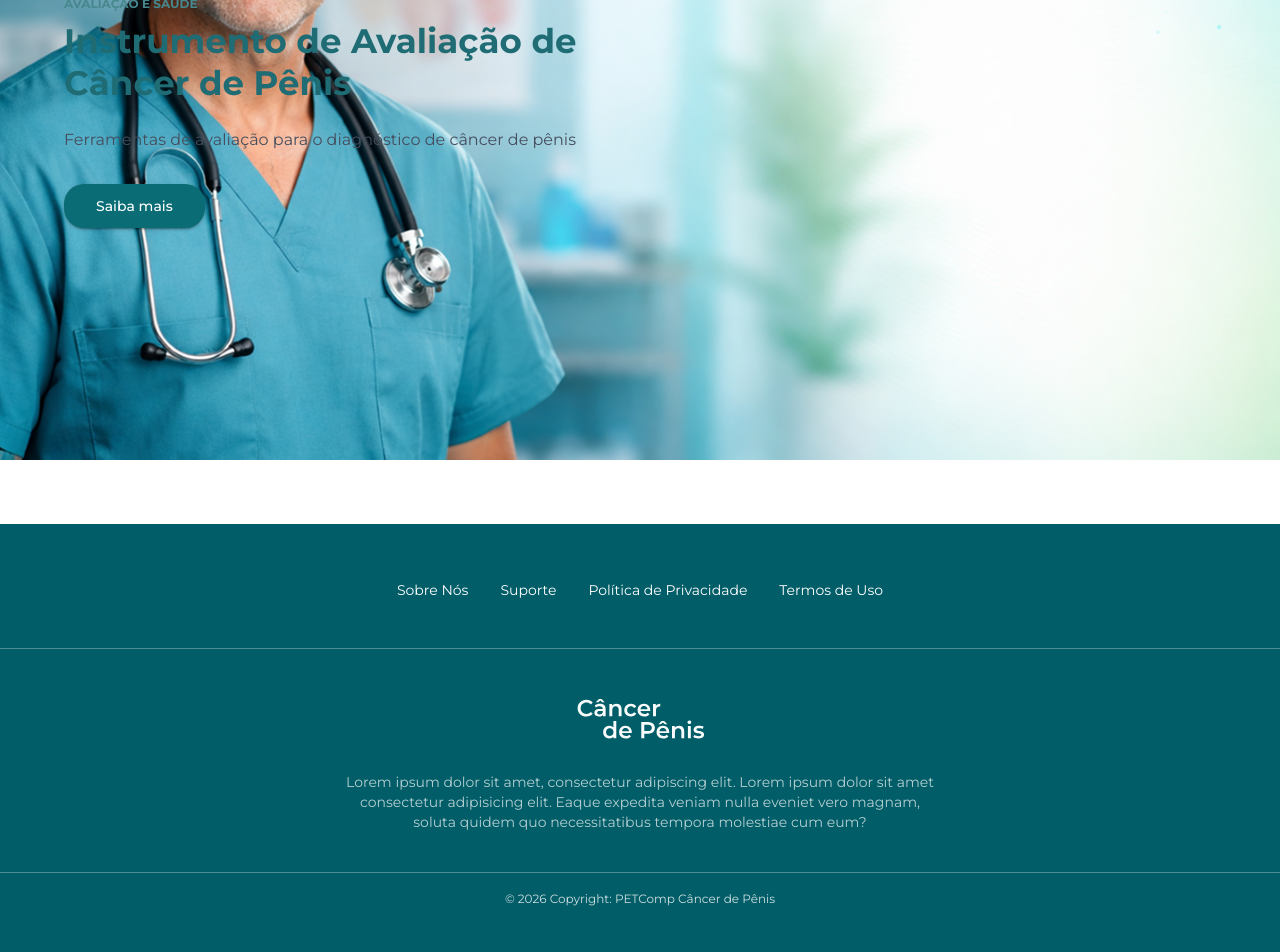
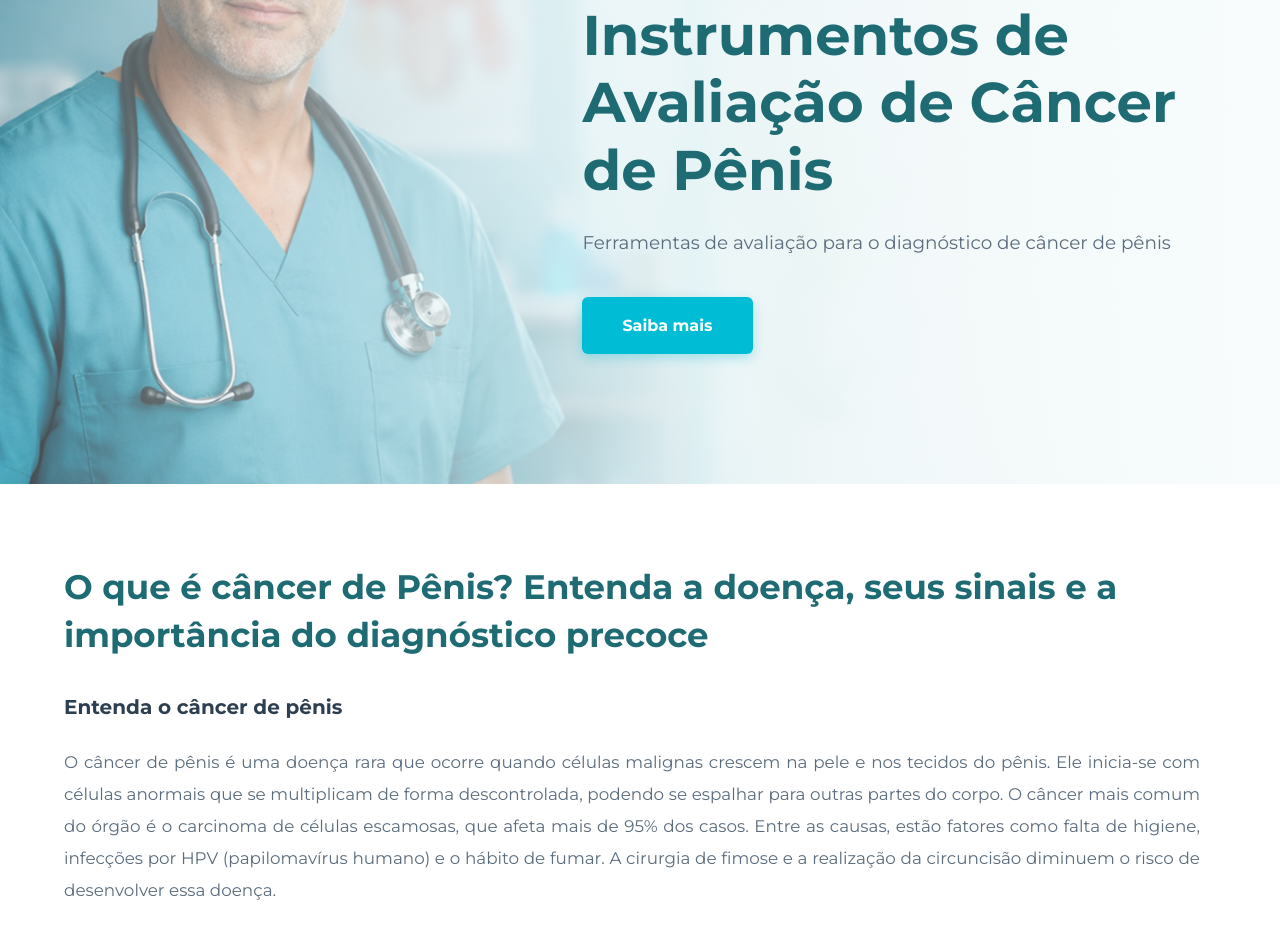
Before and after one commit to PET-Comp-UFMA/cancer-de-penis, a Next.js app: page / in a window 1280 px wide. Shown: the part 260-1212 px from the top of the page. Built offline with nearby package versions, Linux system fonts and the light colour scheme.

Commit message:
feat: finaliza página principal

```diff
--- a/src/pages/index.tsx
+++ b/src/pages/index.tsx
@@ -1,6 +1,5 @@
 import Head from "next/head";
 import { Box, Container, Typography, Button } from "@mui/material";
-import Grid from "@mui/material/Grid";
 import Header from "@/components/Header/page";
 import Footer from "@/components/Footer/page";
 
@@ -13,55 +12,98 @@ export default function Home() {
         <meta name="viewport" content="width=device-width, initial-scale=1" />
         <link rel="icon" href="/favicon.ico" />
       </Head>
-
       <Header />
 
-      {/* Conteúdo Principal */}
+      {/* Hero Section */}
       <Box
         component="section"
         sx={{
-          minHeight: "90vh",
+          minHeight: "85vh",
           display: "flex",
           alignItems: "center",
           backgroundImage: 'url("/medico.png")',
           backgroundSize: "cover",
-          backgroundPosition: "center",
+          backgroundPosition: "left center",
           backgroundRepeat: "no-repeat",
-          pt: 14,
-          pb: { xs: 6, md: 12 },
+          position: "relative",
+          mt: { xs: 0, md: 8 },
+          pt: { xs: 12, md: 10 },
+          pb: { xs: 6, md: 8 },
+          "&::before": {
+            content: '""',
+            position: "absolute",
+            top: 0,
+            left: 0,
+            right: 0,
+            bottom: 0,
+            background:
+              "linear-gradient(to right, rgba(213, 233, 235, 0.3) 0%, rgba(232, 244, 245, 0.7) 40%, rgba(240, 247, 248, 0.95) 60%, rgba(248, 252, 252, 1) 100%)",
+            zIndex: 1,
+          },
         }}
       >
-        <Container maxWidth="lg" sx={{ textAlign: "left" }}>
-          <Box sx={{ maxWidth: 600 }}>
+        <Container maxWidth="lg" sx={{ position: "relative", zIndex: 2 }}>
+          <Box
+            sx={{
+              maxWidth: "650px",
+              ml: { xs: 2, md: "45%" },
+              pr: { xs: 2, md: 4 },
+            }}
+          >
             <Typography
               variant="overline"
-              sx={{ fontWeight: 600, mb: 1, color: "#47878E" }}
+              sx={{
+                fontWeight: 600,
+                mb: 2,
+                color: "#5FA8B0",
+                letterSpacing: 2,
+                fontSize: "0.85rem",
+                display: "block",
+              }}
             >
-              Avaliação e Saúde
+              AVALIAÇÃO E SAÚDE
             </Typography>
-
             <Typography
-              variant="h4"
-              sx={{ fontWeight: 700, mb: 3, color: "#1F6C75" }}
+              variant="h2"
+              sx={{
+                fontWeight: 700,
+                mb: 3,
+                color: "#1E6B73",
+                lineHeight: 1.2,
+                fontSize: { xs: "2.5rem", md: "3.5rem" },
+              }}
             >
-              Instrumento de Avaliação de Câncer de Pênis
+              Instrumentos de Avaliação de Câncer de Pênis
             </Typography>
-
-            <Typography sx={{ mb: 4, color: "#454D5D" }}>
+            <Typography
+              sx={{
+                mb: 5,
+                color: "#5A6C7D",
+                fontSize: { xs: "1rem", md: "1.15rem" },
+                lineHeight: 1.6,
+              }}
+            >
               Ferramentas de avaliação para o diagnóstico de câncer de pênis
             </Typography>
-
             <Button
               variant="contained"
               href="/avaliacao"
               sx={{
-                bgcolor: "#0A6C74",
-                borderRadius: 5,
-                px: 4,
-                py: 1.2,
+                bgcolor: "#00BCD4",
+                color: "#FFF",
+                borderRadius: 1.5,
+                px: 5,
+                py: 1.8,
                 textTransform: "none",
-                fontWeight: 500,
-                "&:hover": { bgcolor: "#085A61" },
+                fontWeight: 600,
+                fontSize: "1rem",
+                boxShadow: "0 4px 12px rgba(0, 188, 212, 0.3)",
+                "&:hover": {
+                  bgcolor: "#00ACC1",
+                  boxShadow: "0 6px 16px rgba(0, 188, 212, 0.4)",
+                  transform: "translateY(-2px)",
+                  transition: "all 0.3s ease",
+                },
               }}
             >
               Saiba mais
@@ -70,6 +112,60 @@ export default function Home() {
         </Container>
       </Box>
 
+      {/* Seção Informativa */}
+      <Box
+        component="section"
+        sx={{
+          py: { xs: 6, md: 10 },
+          bgcolor: "#FFFFFF",
+        }}
+      >
+        <Container maxWidth="lg">
+          <Typography
+            variant="h4"
+            sx={{
+              fontWeight: 700,
+              mb: 4,
+              color: "#1E6B73",
+              lineHeight: 1.4,
+            }}
+          >
+            O que é câncer de Pênis? Entenda a doença, seus sinais e a
+            importância do diagnóstico precoce
+          </Typography>
+          <Typography
+            variant="h6"
+            sx={{
+              fontWeight: 700,
+              mb: 3,
+              color: "#2C3E50",
+              fontSize: "1.25rem",
+            }}
+          >
+            Entenda o câncer de pênis
+          </Typography>
+          <Typography
+            sx={{
+              color: "#5A6C7D",
+              lineHeight: 1.9,
+              fontSize: "1.05rem",
+              textAlign: "justify",
+              pr: 2,
+            }}
+          >
+            O câncer de pênis é uma doença rara que ocorre quando células
+            malignas crescem na pele e nos tecidos do pênis. Ele inicia-se com
+            células anormais que se multiplicam de forma descontrolada, podendo
+            se espalhar para outras partes do corpo. O câncer mais comum do
+            órgão é o carcinoma de células escamosas, que afeta mais de 95% dos
+            casos. Entre as causas, estão fatores como falta de higiene,
+            infecções por HPV (papilomavírus humano) e o hábito de fumar. A
+            cirurgia de fimose e a realização da circuncisão diminuem o risco de
+            desenvolver essa doença.
+          </Typography>
+        </Container>
+      </Box>
+
       <Footer />
     </>
   );
```
